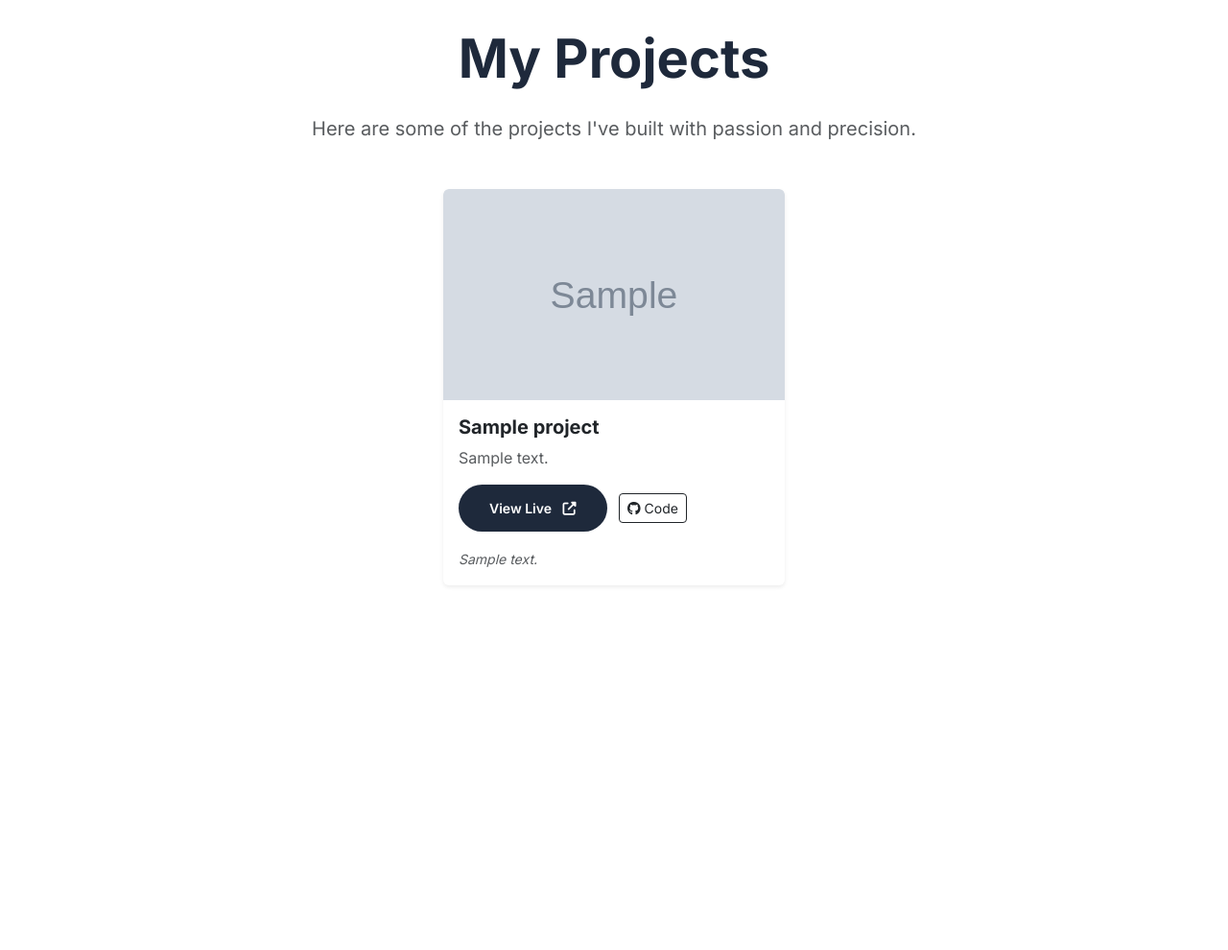
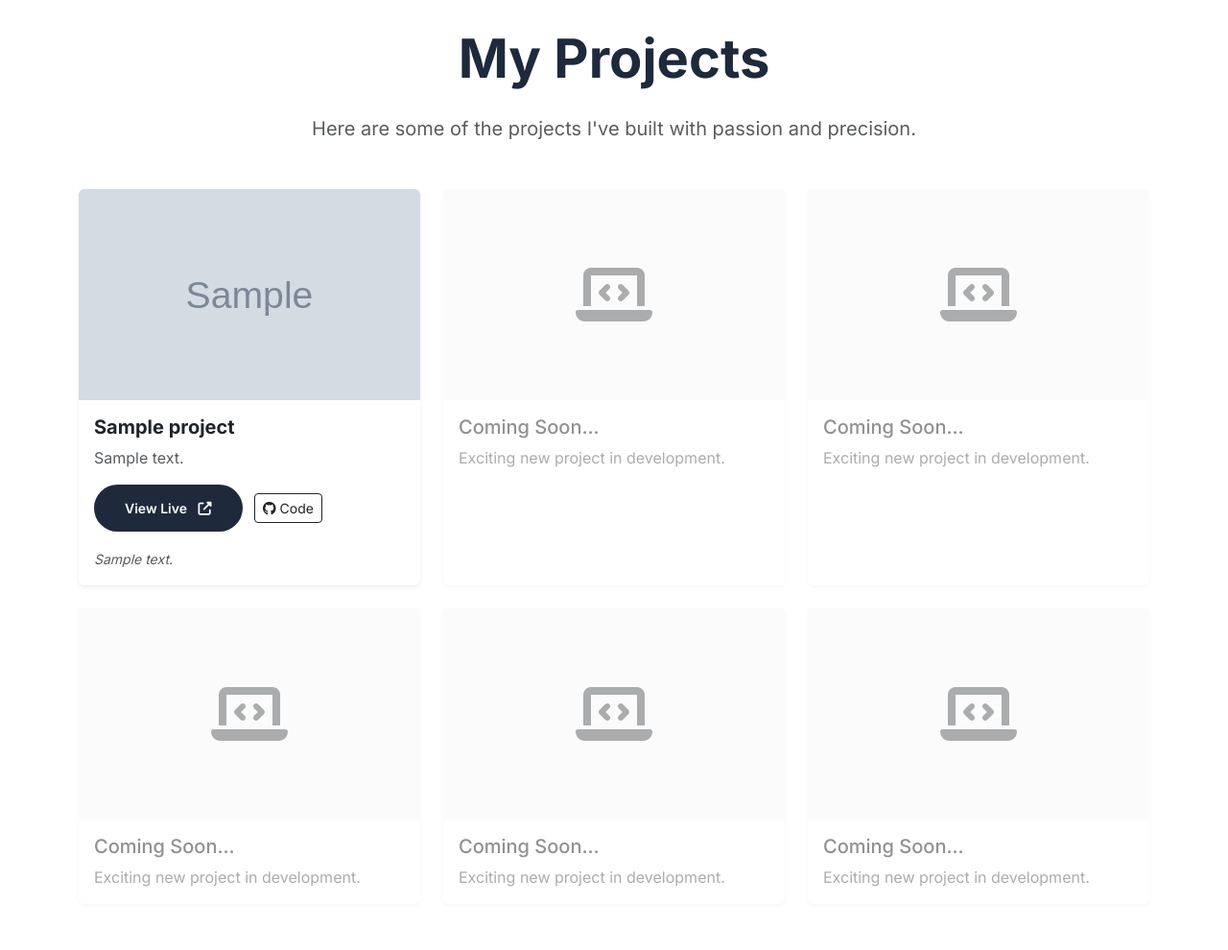
Before and after one commit to VINN5/P.portfolio, a Flask app: page /projects in a window 1280 px wide. Shown: the part 68-1058 px from the top of the page at 96% size. Before the commit the page ends 679 px from the top, so only its background shows below. Run offline with Flask 3, Linux system fonts and the light colour scheme; grey boxes marked "Sample" are stand-in pictures; a database or web service that is not in the repository returns one stand-in record (values such as "Sample title").

Commit message:
Add safe placeholders back to projects page (up to 6 cards)

```diff
--- a/templates/projects.html
+++ b/templates/projects.html
@@ -88,11 +88,6 @@
             <p class="lead text-muted">Here are some of the projects I've built with passion and precision.</p>
         </div>
 
-        {% if projects|length == 0 %}
-        <div class="text-center py-5">
-            <p class="text-muted fs-4">No projects added yet. Coming soon!</p>
-        </div>
-        {% else %}
         <div class="row g-4 justify-content-center">
             {% for project in projects %}
             <div class="col-lg-4 col-md-6">
@@ -130,8 +125,26 @@
                 </div>
             </div>
             {% endfor %}
+
+            <!-- Safe placeholders: always show up to 6 cards total -->
+            {% set total_slots = 6 %}
+            {% set current_count = projects|length %}
+            {% if current_count < total_slots %}
+                {% for i in range(total_slots - current_count) %}
+                <div class="col-lg-4 col-md-6">
+                    <div class="card h-100 shadow-sm border-0 opacity-50">
+                        <div class="bg-light d-flex align-items-center justify-content-center" style="height: 220px;">
+                            <i class="fas fa-laptop-code fa-4x text-muted"></i>
+                        </div>
+                        <div class="card-body">
+                            <h5 class="card-title">Coming Soon...</h5>
+                            <p class="card-text text-muted">Exciting new project in development.</p>
+                        </div>
+                    </div>
+                </div>
+                {% endfor %}
+            {% endif %}
         </div>
-        {% endif %}
     </div>
 </section>
 {% endblock %}
```
